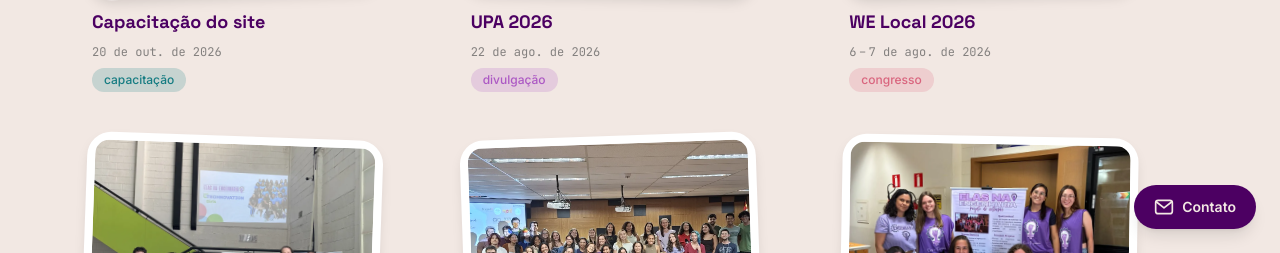
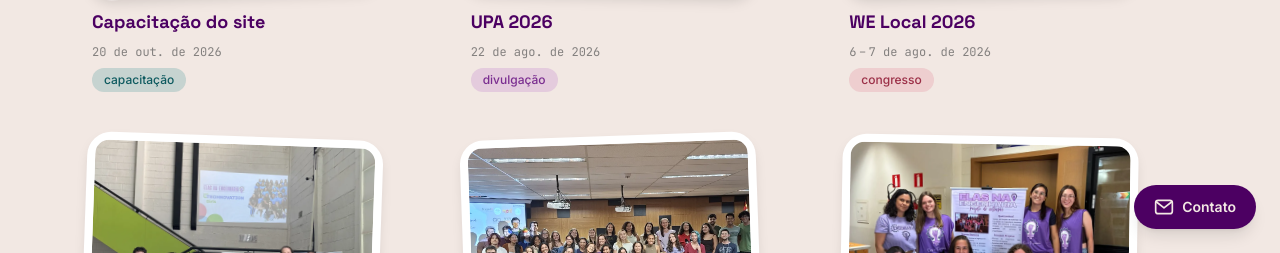
Before and after one commit to elasengunicamp/website, an Astro site: page /acoes in a window 1280 px wide. Shown: the part 547-800 px from the top of the page. Built offline with nearby package versions, Linux system fonts and the light colour scheme; Astro itself is replaced by a stand-in of ours.

Commit message:
fix(site): contraste AA nas tags do Badge em light e dark
Texto de cada accent passa a ser um tom do mesmo matiz (escurecido no light, clareado no dark), com variantes dark: para fundo e texto. A tag amarela/marrom ficava ilegível, sobretudo no dark mode (~1.2:1).

```diff
--- a/src/components/ui/Badge.astro
+++ b/src/components/ui/Badge.astro
@@ -10,13 +10,19 @@ const { accent = 'purple', class: className } = Astro.props;
 
 // Classes escritas por extenso (nunca `bg-accent-${accent}`) — Tailwind v4
 // só gera utilities que aparecem como string literal no código-fonte.
+//
+// O accent puro como cor de texto não passa contraste (blue/rose ~2.7:1 no
+// branco; pink/yellow ~1.1:1 no roxo escuro). Por isso o fundo continua sendo
+// o accent translúcido e o texto é um tom do mesmo matiz: escurecido no light,
+// clareado no dark. Contraste medido sobre o fundo composto, ≥ 4.9:1 em
+// white/brand-cream e ≥ 6.8:1 em brand-dark/brand-dark-surface (WCAG AA).
 const accentClasses = {
-  blue: 'bg-accent-blue/20 text-accent-blue',
-  teal: 'bg-accent-teal/20 text-accent-teal',
-  pink: 'bg-accent-pink/40 text-[#a24f68]',
-  purple: 'bg-accent-purple/20 text-accent-purple',
-  yellow: 'bg-accent-yellow/40 text-[#8a6d1f]',
-  rose: 'bg-accent-rose/20 text-accent-rose',
+  blue: 'bg-accent-blue/20 text-[#2c5a8c] dark:bg-accent-blue/25 dark:text-[#b4cdeb]',
+  teal: 'bg-accent-teal/20 text-[#0e5a5f] dark:bg-accent-teal/30 dark:text-[#86d3d8]',
+  pink: 'bg-accent-pink/50 text-[#8f3552] dark:bg-accent-pink/15 dark:text-accent-pink',
+  purple: 'bg-accent-purple/20 text-[#7a2d90] dark:bg-accent-purple/25 dark:text-[#e0b6ec]',
+  yellow: 'bg-accent-yellow/60 text-[#6b5212] dark:bg-accent-yellow/15 dark:text-accent-yellow',
+  rose: 'bg-accent-rose/20 text-[#9b2f47] dark:bg-accent-rose/25 dark:text-[#f3aebd]',
 } as const;
 ---
 
```
